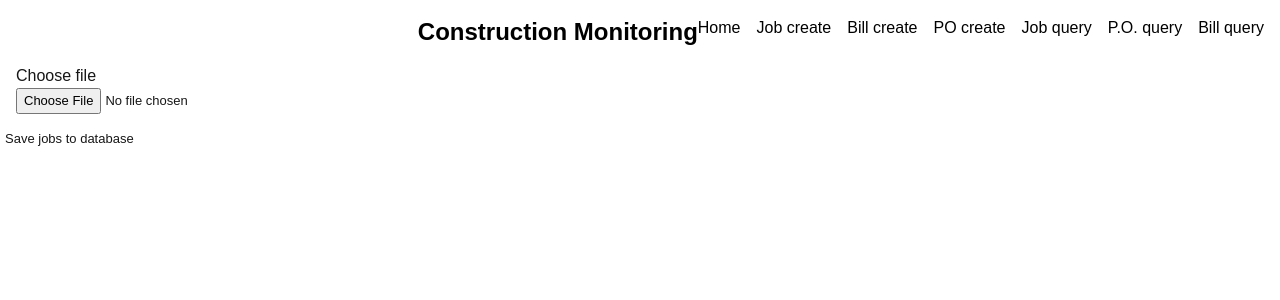
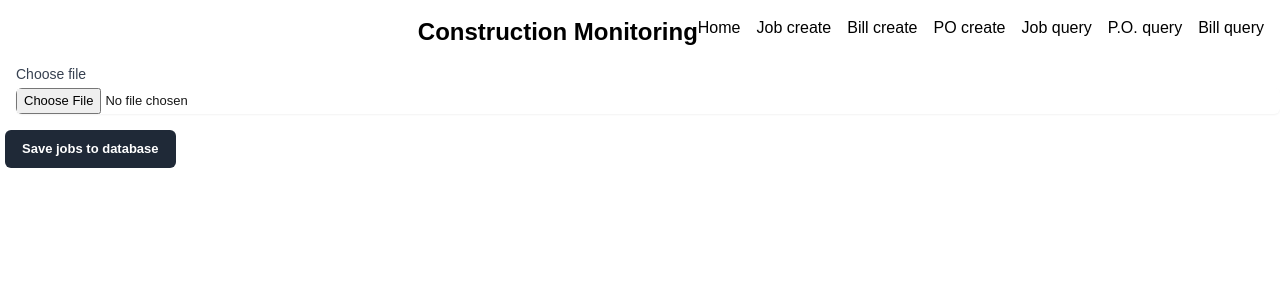
Before and after one commit to cperlovan/buildvercelfront, a Next.js app: page /jobcreate in a window 1280 px wide. Shown: the top 300 px of the page. Built offline with nearby package versions, Linux system fonts and the light colour scheme.

Commit message:
job create

```diff
--- a/app/jobcreate/page.tsx
+++ b/app/jobcreate/page.tsx
@@ -139,23 +139,26 @@ function JobTable() {
       <div>
         <Header />
       </div>
-      <div className="table-responsive">
-      <div className='mb-3 ml-4' >
-      <label htmlFor="formFile" className="form-label">Choose file</label>
+      <div className="overflow-x-auto relative">
+        <div className='mb-4 ml-4' >
+          <label htmlFor="formFile" className="block text-sm font-medium text-gray-700">Choose file</label>
           <input
-          className='form-control'
+            className='mt-1 block w-full rounded-md border-gray-300 shadow-sm focus:border-indigo-500 focus:ring-indigo-500 sm:text-sm'
             type="file"
             id="formFile"
             onChange={handleFileChange}
             style={{ display: 'block', fontSize: 'small' }}
           />
         </div>
-      {isLoading && <p>Loading data...</p>}
-      {error && <p className="error">{error}</p>}
-      <form className="form-control" onSubmit={handleSubmit} >
-        <button className="btn btn-secondary"  disabled={isLoading} style={{fontSize: 'small', marginLeft:'5px'}} >Save jobs to database</button>
+        {isLoading && <p className="text-red-500">Loading data...</p>}
+        {error && <p className="text-red-500">{error}</p>}
+        <form className="mt-3" onSubmit={handleSubmit} >
+          <button className="inline-flex items-center px-4 py-2 bg-gray-800 border border-transparent rounded-md font-semibold text-white hover:bg-gray-700 disabled:opacity-50"
+           disabled={isLoading}
+           style={{ fontSize: 'small', marginLeft: '5px' }}
+           >Save jobs to database</button>
           {!isLoading && data.length > 0 && (
-        <table id="Datatable" className="table table-hover fs-6 table-striped mt-3">
+            <table id="Datatable" className="table-auto border-collapse border border-gray-200 rounded-lg mt-3 text-gray-500">
               <thead>
                 <tr>
                   <th>Name</th>
```
Lines whose indentation alone changed are shown as unchanged.
